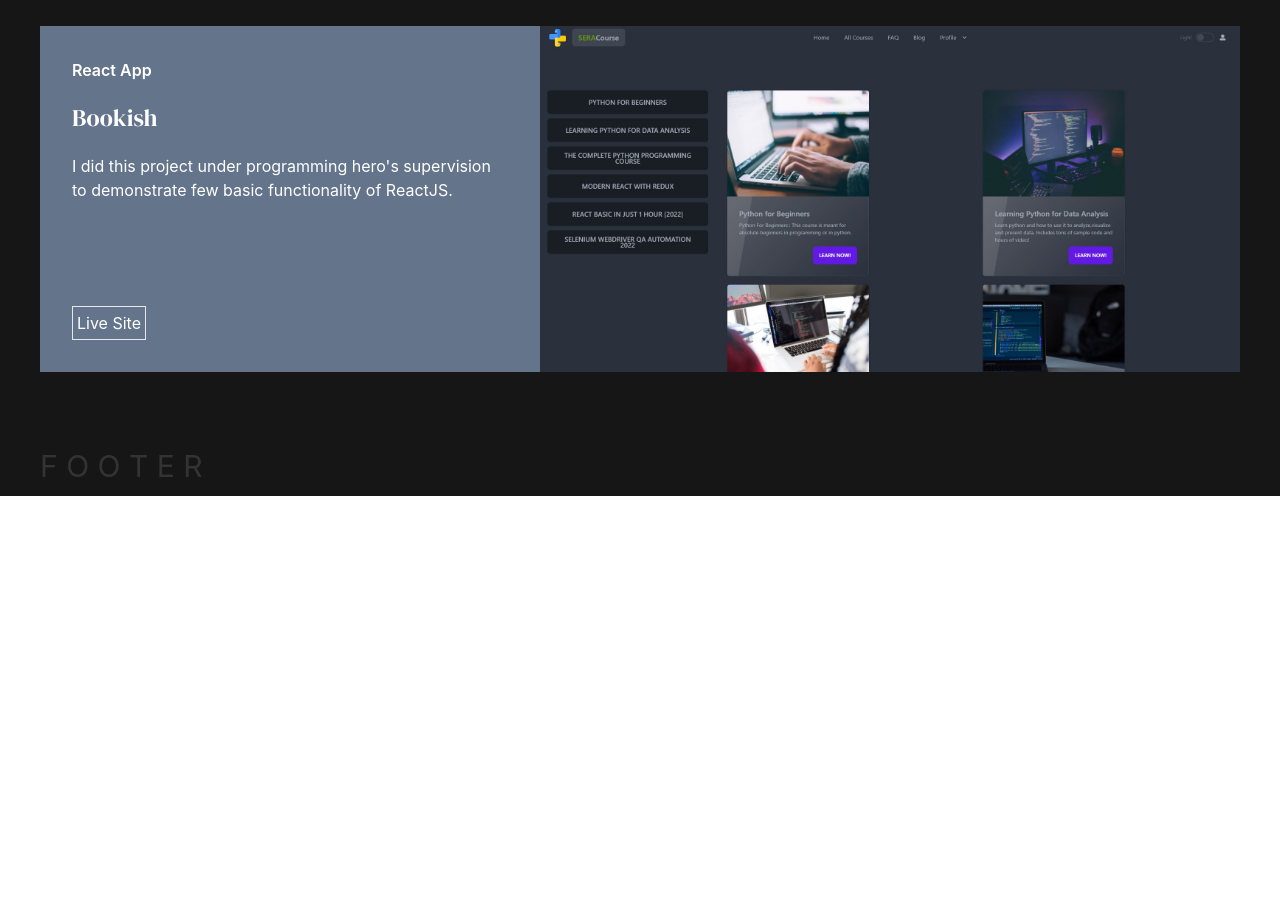
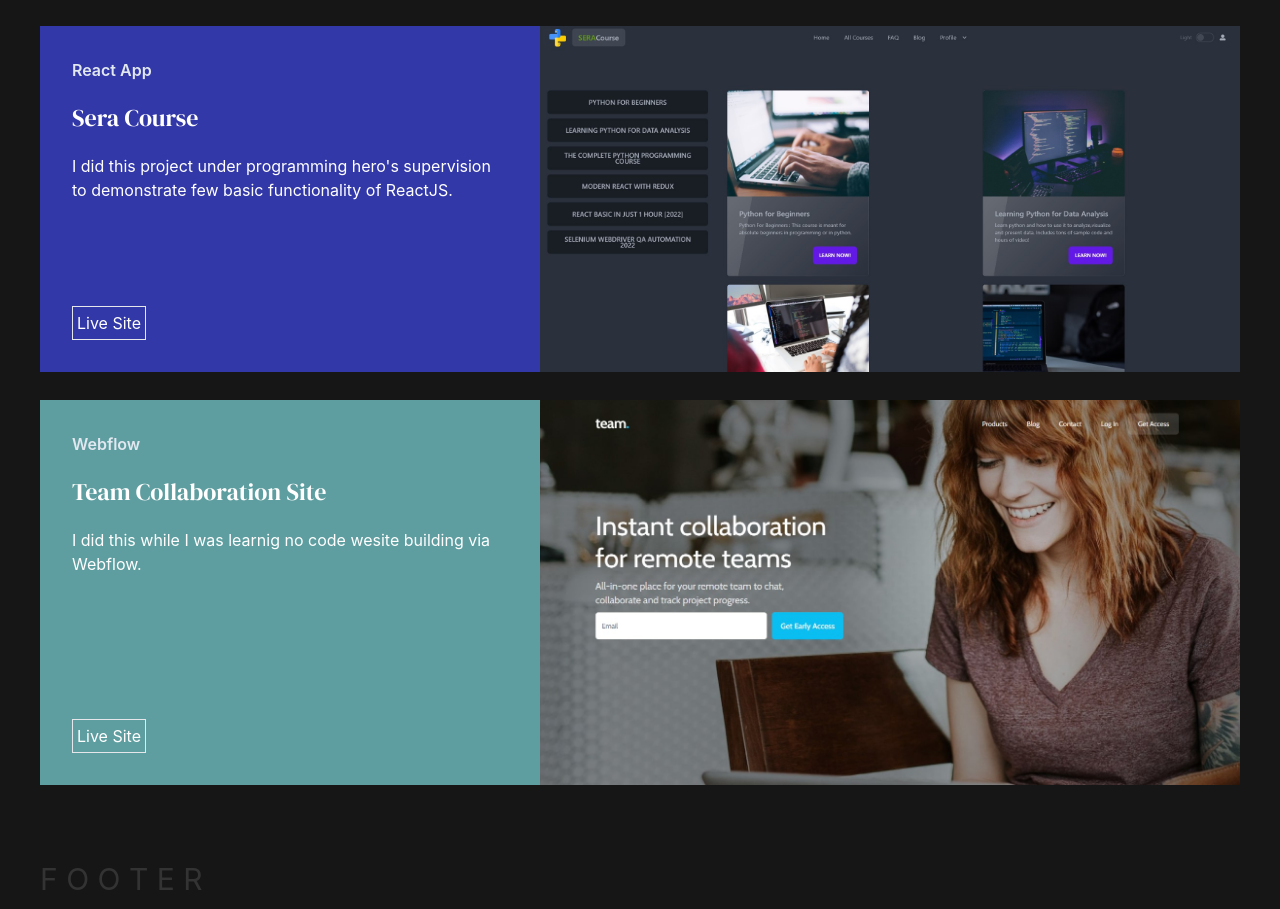
Before and after one commit to rawnaqul/rnq-portfolio, a React (Create React App) app: page / in a window 1280 px wide. Shown: the part 1801-2710 px from the top of the page. Before the commit the page ends 2297 px from the top, so only its background shows below. Built offline with nearby package versions, Linux system fonts and the light colour scheme.

Commit message:
live links fixed

```diff
--- a/public/myProjects.json
+++ b/public/myProjects.json
@@ -7,6 +7,7 @@
     "description": "",
     "details": "I did this project under programming hero's supervision to demonstrate few basic functionality of ReactJS.",
     "color": "bg-primary",
+    "mod": "color-cust-i",
     "link": "https://bookish-c5f18.web.app/"
   },
   {
@@ -17,16 +18,29 @@
     "description": "",
     "details": "I did this project under programming hero's supervision to demonstrate few basic functionality of ReactJS.",
     "color": "bg-secondary",
+    "mod": "color-cust-ii",
     "link": "https://ass-11-client.web.app/"
   },
   {
-    "name": "Bookish",
+    "name": "Sera Course",
     "id": "003",
     "category": "React App",
     "image": "./assets/sera-course(Screenshot 2022-12-14).jpg",
     "description": "",
     "details": "I did this project under programming hero's supervision to demonstrate few basic functionality of ReactJS.",
     "color": "bg-accent",
+    "mod": "color-cust-iii",
     "link": "https://bookish-c5f18.web.app/"
+  },
+  {
+    "name": "Team Collaboration Site",
+    "id": "004",
+    "category": "Webflow",
+    "image": "./assets/Team-Chat(Screenshot 2022-12-14 ).jpg",
+    "description": "",
+    "details": "I did this while I was learnig no code wesite building via Webflow.",
+    "color": "bg-accent",
+    "mod": "color-cust-iv",
+    "link": "https://team-chat-web.webflow.io/"
   }
 ]
--- /dev/null
+++ b/src/Components/Projrcts/Project.css
@@ -0,0 +1,15 @@
+.color-cust-i {
+    background-color: #a68663;
+}
+
+.color-cust-ii {
+    background-color: #7525da;
+}
+
+.color-cust-iii {
+    background-color: #3238a7;
+}
+
+.color-cust-iv {
+    background-color: cadetblue;
+}
--- a/src/Components/Projrcts/Project.js
+++ b/src/Components/Projrcts/Project.js
@@ -1,19 +1,20 @@
 import React from 'react';
 import { Link } from 'react-router-dom';
+import './Project.css'
 
 
 const Project = ({ project, colorcode }) => {
 
-    const { id, name, image, details, description, color, link, category } = project;
-    console.log(colorcode, 'kkkk');
+    const { id, name, image, details, description, color, link, category, mod } = project;
+    console.log(mod, 'kkkk');
 
     return (
-        <div className={`grid grid-cols-12 gap-0 mb-7 bg-slate-500`}>
-            <div className={`col-span-5 p-8 relative ${color}`}>
-                <h5 className='mb-5 text-base font-semibold'>{category}</h5>
-                <h3 className='font-mod text-2xl my-5'>{name}</h3>
+        <div className={`grid grid-cols-12 gap-0 mb-7 `}>
+            <div className={`col-span-5 p-8 relative ${mod}`}>
+                <h5 className='mb-5 text-slate-200 font-semibold'>{category}</h5>
+                <h3 className='font-mod text-2xl my-5 text-white'>{name}</h3>
                 <p>{details}</p>
-                <a href={link} className='absolute bottom-0 mb-8 border p-1 hover:bg-slate-300 hover:text-black' target='_blank' rel='noreferrer'>Live Site</a>
+                <a href={link} className='absolute bottom-0 mb-8 border p-1 hover:opacity-50 hover:bg-slate-500 hover:text-black' target='_blank' rel='noreferrer'>Live Site</a>
             </div>
             <div className='col-span-7 '>
                 <img src={image} alt='project SS'></img>
```
Also changed, not shown: public/assets/Team-Chat(Screenshot 2022-12-14 ).jpg (added).
